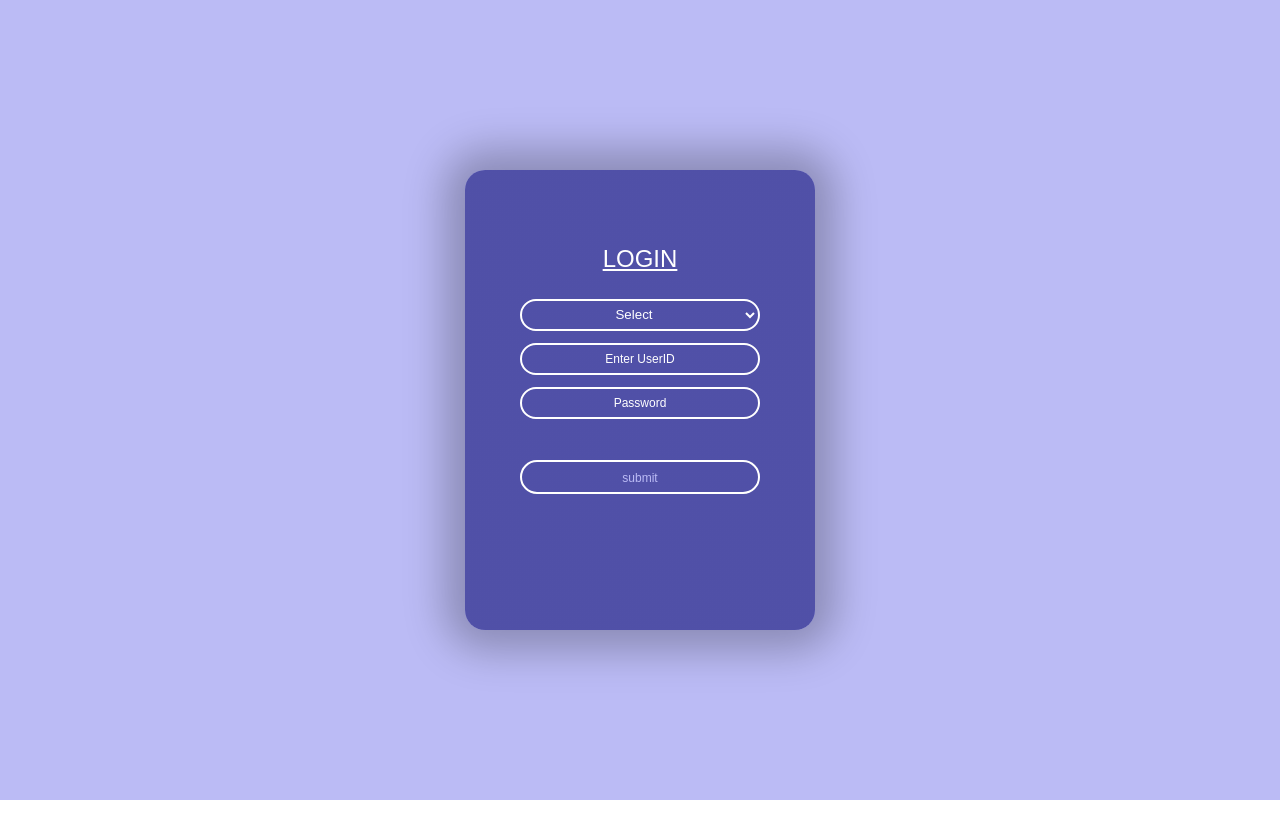
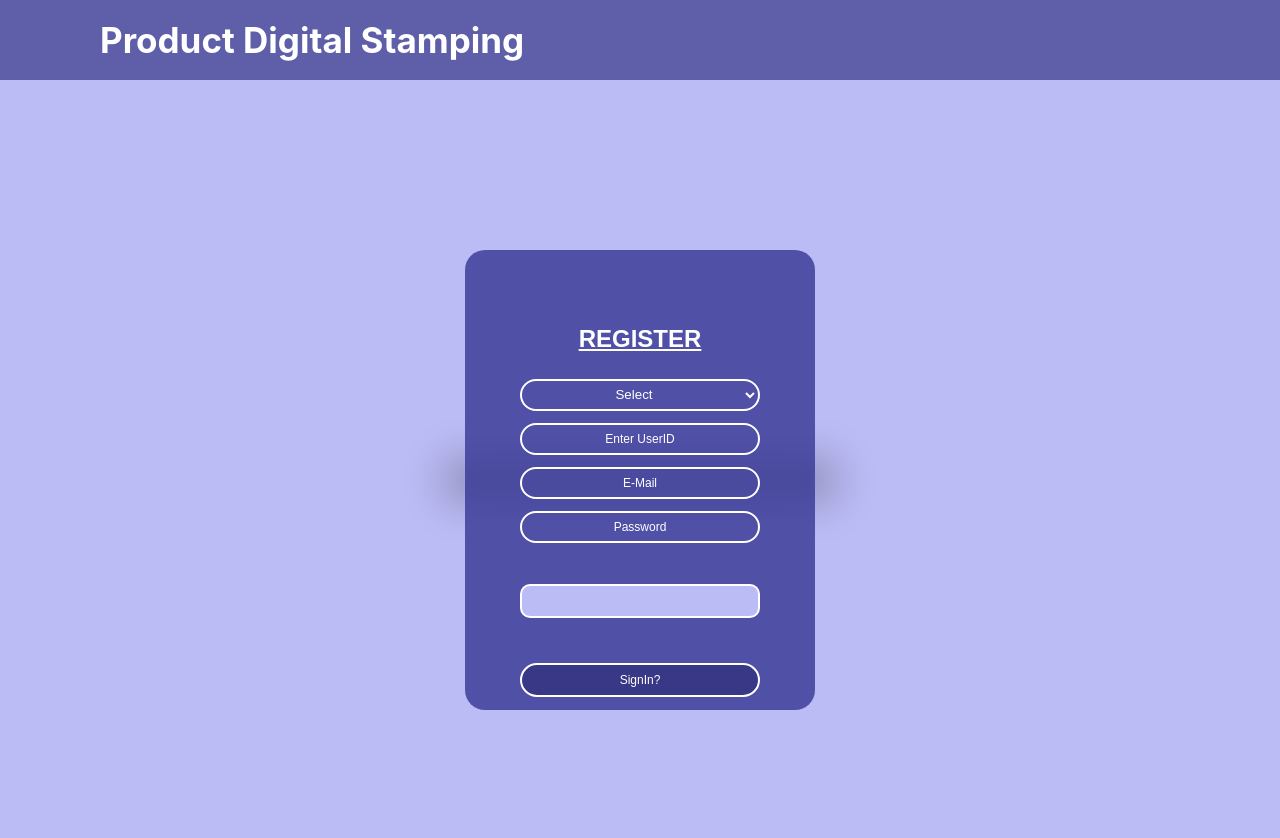
Before and after one commit to Siddhant1289/Product-Digital-Stamping, a React (Create React App) app: page /register in a window 1280 px wide. Shown: the top 838 px of the page. Before the commit the page ends 800 px from the top, so only its background shows below. Built offline with nearby package versions, Linux system fonts and the light colour scheme.

Commit message:
Joined Login And Signup Page

```diff
--- a/src/App.js
+++ b/src/App.js
@@ -1,23 +1,23 @@
 /* eslint-disable react/jsx-pascal-case */
 import React, { Component } from "react";
-import { BrowserRouter, Routes, Route } from "react-router-dom";
+// import { BrowserRouter } from "react-router-dom";
 // import Login from "./App_components/Login";
 // import Home from "./App_components/Home";
-import { Navbar } from "./App_components/Navbar";
+// import { Navbar } from "./App_components/Navbar";
 import Register from "./App_components/Register";
 class App extends Component {
   render() {
     return (
       <div>
-        <BrowserRouter>
-          <Navbar />
-          {/* <Routes>
+        {/* <BrowserRouter> */}
+        {/* <Navbar />- */}
+        {/* <Routes>
             <Route exact path="/" element={<Home />} />
             <Route exact path="/login" element={<Login />} />
             <Route exact path="/register" element={<Register />} />
           </Routes> */}
-          <Register />
-        </BrowserRouter>
+        <Register />
+        {/* </BrowserRouter> */}
       </div>
     );
   }
--- a/src/App_components/Navbar.css
+++ b/src/App_components/Navbar.css
@@ -5,7 +5,7 @@
   background-color: rgb(187, 187, 245);
   color: #fff;
 }
-nav {
+.nav {
   background-color: rgba(54, 54, 148, 0.8);
   height: 80px;
   width: 100%;
@@ -18,7 +18,7 @@ label.logo {
   font-weight: bold;
 }
 
-nav ul {
+/* nav ul {
   float: right;
   margin-right: 20px;
 }
@@ -31,14 +31,14 @@ nav ul li a {
   color: white;
   font-size: 20px;
   padding: 7px 13px;
-  border-radius: 5px;
+  border-radius: 20px;
   text-transform: capitalize;
 }
 a.active,
 a:hover {
   background-color: rgb(108, 108, 185);
   transition: 0.5s;
-}
+} */
 
 /* CSS for other components */
 .main {
--- a/src/App_components/Register.js
+++ b/src/App_components/Register.js
@@ -1,26 +1,44 @@
-import React from "react";
+import React, { Component } from "react";
 import axios from "axios";
-import { useState } from "react";
+// import { useState } from "react";
 import "./Login.css";
-const Register = (props) => {
-  const [data, setData] = useState({
+import "./Navbar.css";
+import Lk from "../Lk";
+class Register extends Component {
+  constructor() {
+    super();
+    this.state = {
       module: "",
       Userid: "",
       Email: "",
       Password: "",
-  });
+      sign: false,
+    };
+  }
 
-  const handleChange = (e) => {
-    setData({ ...data, [e.target.name]: e.target.value });
-    console.log(data);
+  handleClick = () => {
+    // this.setState({ ...this.state, sign: true });
+    this.setState({ sign: true });
+    console.log(this.state.sign);
   };
-  const fun = (e) => {
+
+  handleChange = (e) => {
+    this.setState({ ...this.state, [e.target.name]: e.target.value });
+    console.log(this.state);
+  };
+
+  fun = (e) => {
     e.preventDefault();
+    const module = this.state.module;
+    const Userid = this.state.Userid;
+    const Email = this.state.Email;
+    const Password = this.state.Password;
+
     const sendData = {
-      module: data.module,
-      Userid: data.Userid,
-      Email: data.Email,
-      Password: data.Password,
+      module,
+      Userid,
+      Email,
+      Password,
     };
     console.log(sendData);
     axios
@@ -33,7 +51,20 @@ const Register = (props) => {
         }
       });
   };
+  render() {
     return (
+      <div>
+        {this.state.sign ? (
+          <div>
+            <Lk />
+          </div>
+        ) : (
+          <div>
+            <div>
+              <div className="nav">
+                <label className="logo">Product Digital Stamping</label>
+              </div>
+            </div>
             <div className="container">
               <div className="left">
                 <div className="card">
@@ -41,13 +72,13 @@ const Register = (props) => {
                     <h2>
                       <u>REGISTER</u>
                     </h2>
-            <form onSubmit={fun}>
+                    <form onSubmit={this.fun}>
                       <select
                         className="select-box"
                         placeholder="Select"
                         name="module"
-                onChange={handleChange}
-                value={data.module}
+                        onChange={this.handleChange}
+                        value={this.module}
                       >
                         <option value="">Select</option>
                         <option value="Manufacturer">Manufacturer</option>
@@ -59,8 +90,8 @@ const Register = (props) => {
                         id="ID"
                         className="input-box"
                         placeholder="Enter UserID"
-                onChange={handleChange}
-                value={data.Userid}
+                        onChange={this.handleChange}
+                        value={this.Userid}
                         required
                       />
                       <input
@@ -69,8 +100,8 @@ const Register = (props) => {
                         id="email"
                         className="input-box"
                         placeholder="E-Mail"
-                onChange={handleChange}
-                value={data.Email}
+                        onChange={this.handleChange}
+                        value={this.Email}
                         required
                       />
                       <input
@@ -79,18 +110,28 @@ const Register = (props) => {
                         id="password"
                         className="input-box"
                         placeholder="Password"
-                onChange={handleChange}
-                value={data.Password}
+                        onChange={this.handleChange}
+                        value={this.Password}
                         required
                       />
 
-              <input className="submit-btn" type="submit" value="submit" />
+                      <input
+                        className="submit-btn"
+                        type="submit"
+                        value="submit"
+                      />
                     </form>
-            <button className="signin">SignIn?</button>
+                    <button className="signin" onClick={this.handleClick}>
+                      SignIn?
+                    </button>
                   </div>
                 </div>
               </div>
             </div>
+          </div>
+        )}
+      </div>
     );
-};
+  }
+}
 export default Register;
--- a/src/Lk.js
+++ b/src/Lk.js
@@ -65,6 +65,12 @@ class Lk extends Component {
             )}
           </div>
         ) : (
+          <div>
+            <div>
+              <div className="nav">
+                <label className="logo">Product Digital Stamping</label>
+              </div>
+            </div>
             <div className="container">
               <div className="left">
                 <div className="card">
@@ -112,6 +118,7 @@ class Lk extends Component {
                 </div>
               </div>
             </div>
+          </div>
         )}
       </div>
     );
--- a/src/index.js
+++ b/src/index.js
@@ -1,8 +1,8 @@
 import React from "react";
 import ReactDOM from "react-dom/client";
 import "./index.css";
-// import App from "./App";
-import Lk from "./Lk";
+import App from "./App";
+// import Lk from "./Lk";
 import reportWebVitals from "./reportWebVitals";
 // import Customer from "./Customer";
 // import Manufacturer from "./Manufacturer";
@@ -11,8 +11,8 @@ import reportWebVitals from "./reportWebVitals";
 const root = ReactDOM.createRoot(document.getElementById("root"));
 root.render(
   <React.StrictMode>
-    {/* <App /> */}
-    <Lk />
+    <App />
+    {/* <Lk /> */}
     {/* <Customer /> */}
     {/* <Manufacturer /> */}
     {/* <Shopkeeper /> */}
```
Also changed, not shown: src/App_components/Navbar.js (+2 -16 lines). Lines whose indentation alone changed are shown as unchanged.
